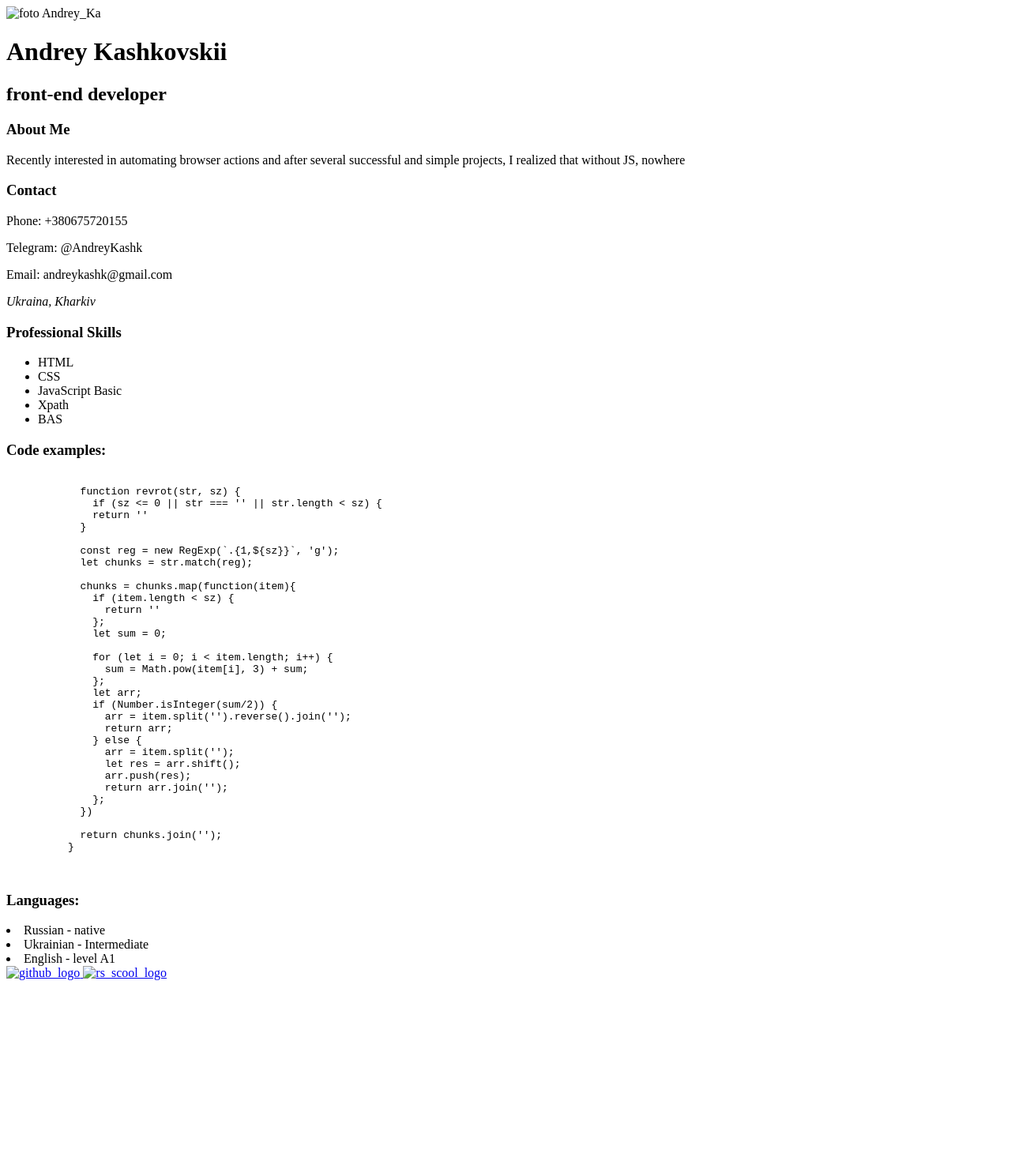
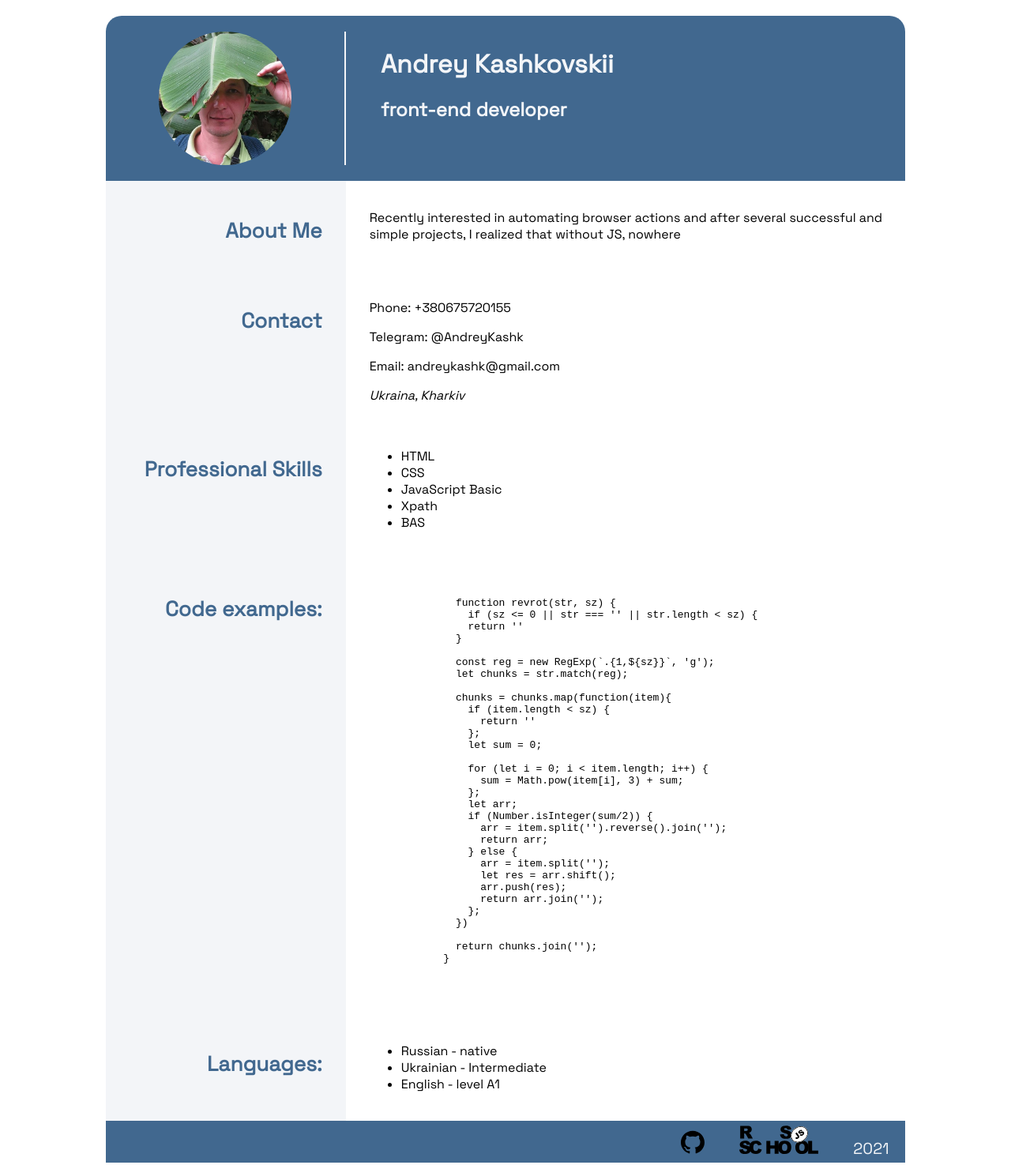
Before and after one commit to andreykashk/rsschool-cv, a plain HTML site: page index.html in a window 1280 px wide. Shown: the whole page at 79% size. Before the commit the page ends 1249 px from the top, so only its background shows below. Drawn offline with Linux system fonts and the light colour scheme.

Commit message:
feat: add css file and image files

```diff
--- a/index.html
+++ b/index.html
@@ -5,32 +5,51 @@
   <meta http-equiv="X-UA-Compatible" content="IE=edge">
   <meta name="viewport" content="width=device-width, initial-scale=1.0">
   <title>Andrey_Ka CV RSS</title>
-  <link rel="stylesheet" href="">
+  <link href="https://fonts.googleapis.com/css2?family=Space+Grotesk&display=swap" rel="stylesheet">
+  <!-- <link rel="stylesheet" href="reset.css"> -->
+  <link rel="stylesheet" href="styles/style.css">
 </head>
 <body>
   <div class="center">
     <header>
-      <img src="#" alt="foto Andrey_Ka">
+      <div class="header-photo">
+        <img src="image/photo.jpg" alt="foto Andrey_Ka" class="photo">
+      </div>
+      <div class="header-content">
         <h1>Andrey Kashkovskii</h1>
         <h2>front-end developer</h2>
+      </div>
     </header>
     <main>
-      <section>
-        <h3>About Me</h3>
+      <section class="container">
+        <div class="section section-left">
+          <h3>
+            About Me
+          </h3>
+        </div>
+        <div class="section section-right">
           <p>
             Recently interested in automating browser actions and after several successful and simple projects, I realized that without JS, nowhere
           </p>
+        </div>
 
       </section>
-      <section>
+      <section class="container">
+        <div class="section section-left">
           <h3>Contact</h3>
+        </div>
+        <div class="section section-right">
           <p>Phone: +380675720155</p>
         <p>Telegram: @AndreyKashk</p>
         <p>Email: andreykashk@gmail.com</p>
         <address>Ukraina, Kharkiv</address>
+        </div>
       </section>
-      <section>
+      <section class="container">
+        <div class="section section-left">
           <h3>Professional Skills</h3>
+        </div>
+        <div class="section section-right">
           <ul>
             <li>HTML</li>
             <li>CSS</li>
@@ -38,10 +57,13 @@
             <li>Xpath</li>
             <li>BAS</li>
           </ul>
-
+        </div>
       </section>
-      <section>
+      <section class="container">
+        <div class="section section-left">
           <h3>Code examples:</h3>
+        </div>
+        <div class="section section-right">
           <pre>
             <code>
               function revrot(str, sz) {
@@ -77,25 +99,35 @@
             }
             </code>
           </pre>
+        </div>
       </section>
-      <section>
+      <section class="container">
+        <div class="section section-left">
           <h3>Languages:</h3>
-        <ui>
+        </div>
+        <div class="section section-right">
+          <ul>
             <li>Russian - native</li>
             <li>Ukrainian - Intermediate</li>
             <li>English - level A1</li>
-        </ui>
+          </ul>
+        </div>
+
       </section>
 
     </main>
-    <footer>
-      <a href="#">
-        <img src="#" alt="github_logo">
+    <footer class="footer-container">
+      <div class="footer footer-git">
+        <a href="https://github.com/andreykashk" target="_blank">
+          <img src="image/github.svg" alt="github_logo" class="footer-git">
         </a>
-      <a href="#">
-        <img src="#" alt="rs_scool_logo">
+      </div>
+      <div class="footer footer-rs">
+        <a href="https://rs.school/js/" target="_blank">
+          <img src="image/rs_school_js.svg" alt="rs_scool_logo">
         </a>
-
+      </div>
+      <p class="footer">2021</p>
     </footer>
 
   </div>
--- /dev/null
+++ b/styles/style.css
@@ -0,0 +1,103 @@
+body {
+  font-family: 'Space Grotesk', sans-serif;
+}
+
+.center {
+  margin: 0 auto;
+  width: 80%;
+}
+
+header {
+  background-color: #41688f;
+  padding: 20px 0;
+  margin-top: 20px;
+  margin-left: 0;
+  border-top-right-radius: 20px;
+  border-top-left-radius: 20px;
+}
+
+.header-photo {
+  display: inline-block;
+  box-sizing: border-box;
+  width: 30%;
+  vertical-align: middle;
+  padding-right: 10px;
+  padding-left: 10px;
+  border-right: 2px solid #f3f5f8;
+}
+ .photo {
+   display: block;
+   width: 60%;
+   margin: auto;
+   border-radius: 50%;
+  /* padding: 10px; */
+ }
+
+.header-content {
+  display: inline-block;
+  box-sizing: border-box;
+  margin-left: 10px;
+  padding-left: 30px;
+  color: #f3f5f8;
+  vertical-align: top;
+}
+
+.container {
+  position: relative;
+}
+
+.section {
+  box-sizing: border-box;
+  padding-top: 20px;
+  padding-bottom: 20px;
+  margin-top: 0;
+  margin-bottom: 0;
+}
+
+.section-left {
+  position: absolute;
+  left: 0;
+  top: 0;
+  width: 30%;
+  height: 100%;
+  background-color: #f3f5f8;
+  color: #41688f;
+  padding-right: 30px;
+  padding-left: 10px;
+  text-align: end;
+  font-size: 1.4em;
+}
+
+.section-right {
+  padding-right: 10px;
+  padding-left: 30px;
+  text-align: left;
+  margin-left: 30%;
+
+}
+.footer-container {
+  box-sizing: border-box;
+  background-color: #41688f;
+  text-align: end;
+}
+
+.footer {
+  display: inline-block;
+  margin-top: 5px;
+  margin-bottom: 5px;
+  margin-left: 20px;
+  margin-right: 20px;
+}
+
+footer p {
+  font-size: 20px;
+  color: #f3f5f8;
+}
+
+.footer-git {
+  width: 30px;
+}
+
+.footer-rs {
+  width: 100px;
+}
```
Also changed, not shown: image/github.svg (added), image/photo.jpg (added), image/rs_school_js.svg (added). Lines whose indentation alone changed are shown as unchanged.
